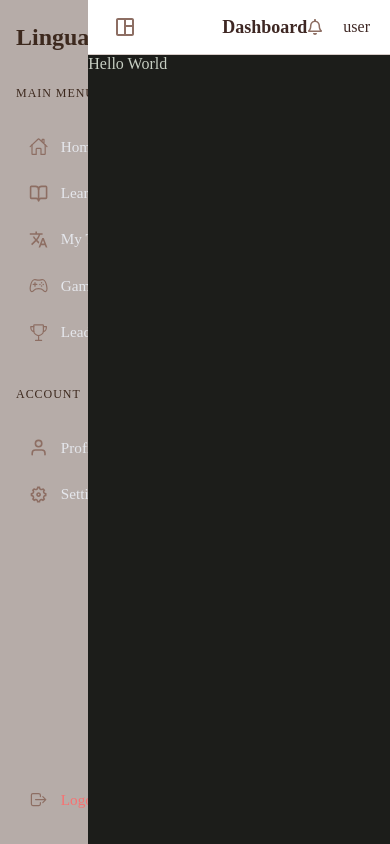
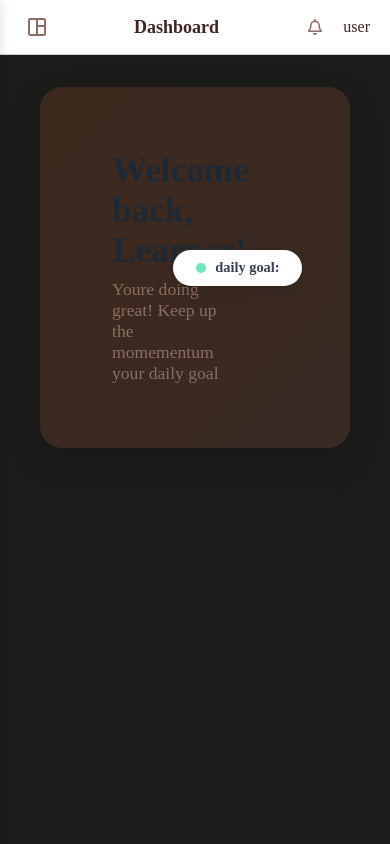
Before and after one commit to Gevans4352/Lingua-cute, a React (Vite) app in the folder lingua cute/: page /Dashboard in a window 390 px wide. Built offline with nearby package versions, Linux system fonts and the light colour scheme.

Commit message:
started the main dashboard front end

```diff
--- a/lingua cute/src/Components/LeftBar/LeftBar.scss
+++ b/lingua cute/src/Components/LeftBar/LeftBar.scss
@@ -21,10 +21,49 @@ body,
   gap: 1.2rem;
   position: sticky;
   top: 0;
-  transition: width 0.3s ease, padding 0.3s ease;
+  transition: transform 0.3s ease, width 0.3s ease, padding 0.3s ease;
   overflow: hidden;
+  z-index: 1000;
+
+  // Show scrollbar only on tablet and smaller screens
+  @media (max-width: 1024px) {
+    position: fixed;
+    left: 0;
+    top: 0;
+    height: 100vh;
+    transform: translateX(-100%);
+    overflow-y: auto;
+    box-shadow: 2px 0 10px rgba(0, 0, 0, 0.1);
+
+    &::-webkit-scrollbar {
+      width: 8px;
+    }
+
+    &::-webkit-scrollbar-track {
+      background: rgba(0, 0, 0, 0.1);
+      border-radius: 4px;
+    }
+
+    &::-webkit-scrollbar-thumb {
+      background: #8D6E63;
+      border-radius: 4px;
+
+      &:hover {
+        background: #6D4C41;
+      }
+    }
+
+    // Firefox scrollbar
+    scrollbar-width: thin;
+    scrollbar-color: #8D6E63 rgba(0, 0, 0, 0.1);
 
     &.open {
+      transform: translateX(0);
+    }
+  }
+
+  &.open {
+    @media (min-width: 1025px) {
       width: 80px;
       padding: 1.5rem 0.5rem;
 
@@ -41,8 +80,16 @@ body,
         padding: 0.65rem;
         gap: 0;
 
+        .button-text {
+          opacity: 0;
+          visibility: hidden;
+          width: 0;
+          overflow: hidden;
+        }
+
         span {
           margin: 0;
+        }
       }
     }
   }
@@ -83,6 +130,10 @@ body,
     transition: all 0.3s ease;
     white-space: nowrap;
 
+    .button-text {
+      transition: opacity 0.3s ease, visibility 0.3s ease, width 0.3s ease;
+    }
+
     span {
       display: flex;
       font-size: 1.2rem;
@@ -116,6 +167,30 @@ body,
   }
 }
 
+// Overlay for mobile/tablet when sidebar is open
+.sidebar-overlay {
+  display: none;
+
+  @media (max-width: 1024px) {
+    display: block;
+    position: fixed;
+    top: 0;
+    left: 0;
+    width: 100%;
+    height: 100%;
+    background: rgba(0, 0, 0, 0.5);
+    z-index: 999;
+    opacity: 0;
+    visibility: hidden;
+    transition: opacity 0.3s ease, visibility 0.3s ease;
+
+    &.active {
+      opacity: 1;
+      visibility: visible;
+    }
+  }
+}
+
 @media (min-width: 768px) {
   .dashboard-container {
     .main-content {
--- a/lingua cute/src/Components/LeftBar/LeftBar.tsx
+++ b/lingua cute/src/Components/LeftBar/LeftBar.tsx
@@ -10,27 +10,40 @@ import { IoLogOutOutline } from "react-icons/io5";
 
 interface LeftBarProps {
   isOpen?: boolean;
+  onClose?: () => void;
 }
 
-const LeftBar: React.FC<LeftBarProps> = ({ isOpen = false }) => {
+const LeftBar: React.FC<LeftBarProps> = ({ isOpen = false, onClose }) => {
+    const handleOverlayClick = () => {
+        if (onClose && window.innerWidth <= 1024) {
+            onClose();
+        }
+    };
+
     return(
+        <>
+            <div
+                className={`sidebar-overlay ${isOpen ? 'active' : ''}`}
+                onClick={handleOverlayClick}
+            ></div>
             <section className={`leftBar ${isOpen ? 'open' : ''}`}>
                 <h2>LinguaBloom</h2>
                 <p>Main Menu</p>
                 <div className="menu">
-                <button><span><IoHomeOutline /></span> {!isOpen && 'Home'}</button>
-                <button><span><LuBookOpen /></span> {!isOpen && 'Learning Progress'}</button>
-                <button><span><MdOutlineTranslate /></span> {!isOpen && 'My Translation'}</button>
-                <button><span><IoGameControllerOutline /></span> {!isOpen && 'Games & Challenge'}</button>
-                <button><span><IoTrophyOutline /></span> {!isOpen && 'LeaderBoard'}</button>
+                    <button><span><IoHomeOutline /></span> <span className="button-text">Home</span></button>
+                    <button><span><LuBookOpen /></span> <span className="button-text">Learning Progress</span></button>
+                    <button><span><MdOutlineTranslate /></span> <span className="button-text">My Translation</span></button>
+                    <button><span><IoGameControllerOutline /></span> <span className="button-text">Games & Challenge</span></button>
+                    <button><span><IoTrophyOutline /></span> <span className="button-text">LeaderBoard</span></button>
                 </div>
                 <p>Account</p>
                 <div className="accounts">
-                <button><span><FiUser /></span> {!isOpen && 'Profile'}</button>
-                <button><span><RiSettings5Line /></span> {!isOpen && 'Settings'}</button>
+                    <button><span><FiUser /></span> <span className="button-text">Profile</span></button>
+                    <button><span><RiSettings5Line /></span> <span className="button-text">Settings</span></button>
                 </div>
-            <button><span><IoLogOutOutline /></span> {!isOpen && 'Logout'}</button>
+                <button><span><IoLogOutOutline /></span> <span className="button-text">Logout</span></button>
             </section>
+        </>
     )
 }
 
--- /dev/null
+++ b/lingua cute/src/Components/MainDashboard/MainDashBoard.scss
@@ -0,0 +1,79 @@
+*{
+  margin: 0;
+  padding: 0;
+  box-sizing: border-box;
+}
+html,
+body,
+#root {
+  height: 100%;
+  width: 100%;
+
+}
+.firstDash {
+  width: 100%;
+  height: 100%;
+  padding: 2rem 2.5rem;
+  display: flex;
+  flex-direction: column;
+  justify-content: center;
+  align-items: center;
+
+  .mddashsection {
+    width: 100%;
+    max-width: 1200px;
+    position: relative;
+    padding: 4rem 4.5rem;
+    border-radius: 22px;
+    background: linear-gradient(
+      135deg,
+      rgba(255, 107, 53, 0.15),
+      rgba(255, 138, 101, 0.12)
+    );
+    box-shadow: 0 12px 35px rgba(0, 0, 0, 0.18);
+
+    h2 {
+      font-size: 2.2rem;
+      font-weight: 700;
+      color: #1f2933;
+      margin-bottom: 0.5rem;
+    }
+
+    p {
+      margin: 0;
+      font-size: 1.1rem;
+      color: #8D6E63;
+      max-width: 65%; // Keeps text from hitting the badge
+    }
+
+    .duration {
+      position: absolute;
+      right: 3rem;
+      top: 50%;
+      transform: translateY(-50%);
+
+      background: #ffffff;
+      padding: 0.6rem 1.4rem;
+      border-radius: 999px;
+      display: flex;
+      align-items: center;
+      gap: 0.6rem;
+      box-shadow: 0 8px 20px rgba(0, 0, 0, 0.12);
+
+      p {
+        font-size: 0.9rem;
+        font-weight: 600;
+        color: #374151;
+        max-width: 100%; // Resetting the p constraint from above
+      }
+
+      &::before {
+        content: "";
+        width: 10px;
+        height: 10px;
+        border-radius: 50%;
+        background: #6EE7B7;
+      }
+    }
+  }
+}
--- /dev/null
+++ b/lingua cute/src/Components/MainDashboard/MainDashBoard.tsx
@@ -0,0 +1,19 @@
+import "./MainDashBoard.scss";
+
+const MainDashBoard = () =>{
+    return(
+        <section className="firstDash">
+            <div className="mddashsection">
+                <h2>
+                    Welcome back, Learner!
+                </h2>
+                <p>Youre doing great! Keep up the momementum your daily goal</p>
+                <div className="duration">
+                    <p>daily goal: </p>
+                </div>
+            </div>
+        </section>
+
+    )
+}
+export default MainDashBoard;
--- a/lingua cute/src/Pages/Dashboard/Dashboard.tsx
+++ b/lingua cute/src/Pages/Dashboard/Dashboard.tsx
@@ -1,6 +1,7 @@
 import "./Dashboard.scss";
 import LeftBar from "../../Components/LeftBar/LeftBar";
 import Davhboard from "../../Components/Davhboard/Davhboard";
+import MainDashboard from "../../Components/MainDashboard/MainDashBoard";
 import { useState } from "react";
 
 const Dashboard = () => {
@@ -8,11 +9,11 @@ const Dashboard = () => {
 
   return (
    <section className="redo">
-    <LeftBar isOpen={open} />
+    <LeftBar isOpen={open} onClose={() => setOpen(false)} />
     <div className="main-right-side">
-        <Davhboard onToggleSidebar={setOpen} />
+        <Davhboard onToggleSidebar={() => setOpen(!open)} />
         <div className="actual-page-content">
-          <p>Hello World</p>
+          <MainDashboard/>
         </div>
     </div>
 </section>
```
Lines whose indentation alone changed are shown as unchanged.
